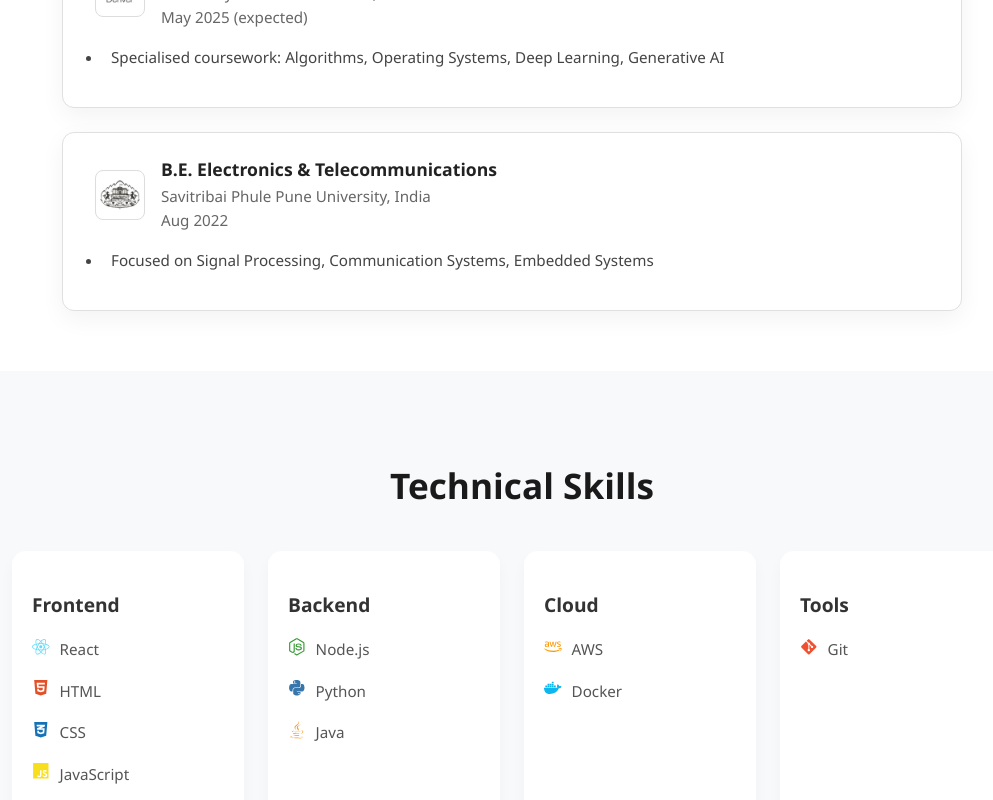
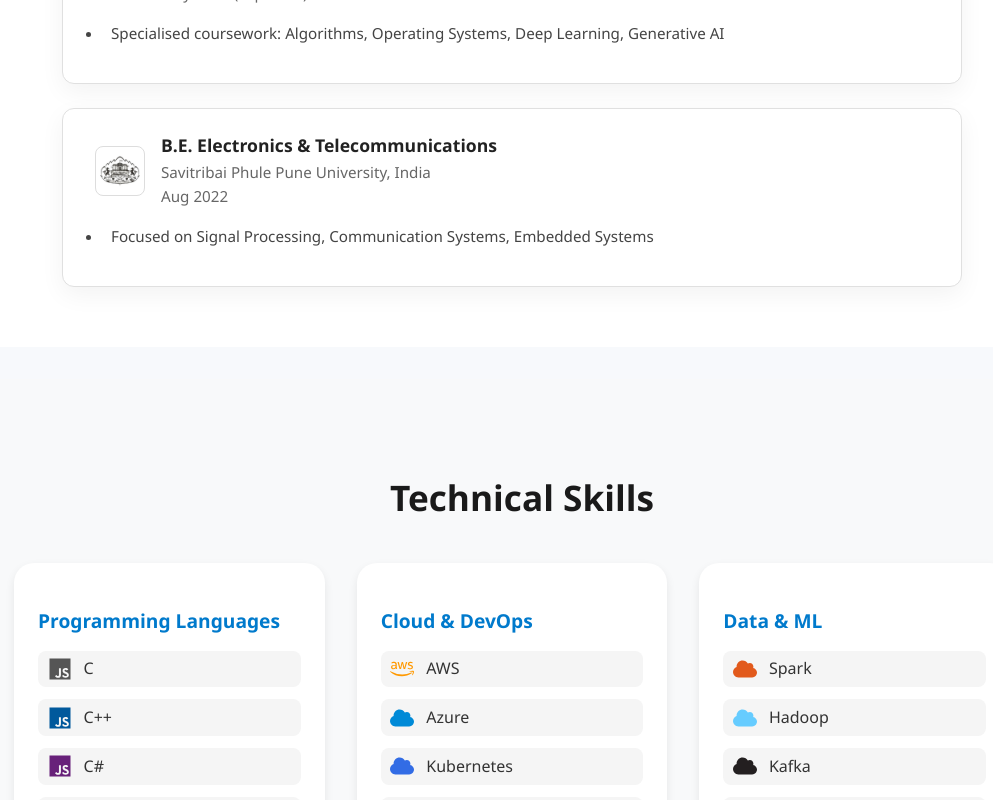
Before and after one commit to neerajghate/portfolio, a React (Create React App) app: page / in a window 1280 px wide. Shown: the part 2000-2800 px from the top of the page, without its empty margins (128-1121 px from the left). Built offline with nearby package versions, Linux system fonts and the light colour scheme; no server answers.

Commit message:
Added Resume and Logo, Added Missing Skills

```diff
--- a/src/components/Hero.css
+++ b/src/components/Hero.css
@@ -2,13 +2,16 @@
   display: flex;
   justify-content: space-between;
   align-items: center;
-  padding: 6rem 2rem 4rem;
-  background-color: #fff;
+  padding: 4rem 2rem;
+  background: linear-gradient(135deg, #f0f4f8 0%, #ffffff 50%, #e6f2fa 100%);
   color: #111;
   flex-wrap: wrap;
   gap: 2rem;
-  border-radius: 0 0 2rem 2rem;
+  transition: background-color 0.4s ease-in-out;
+  border-top-left-radius: 2rem;
+  border-top-right-radius: 2rem;
 }
+
 
 .hero-text {
   flex: 1;
@@ -133,7 +136,7 @@
   }
 
   .hero-image {
-    max-width: 250px;
+    max-width: 200px;
     margin-top: 1rem;
   }
 }
--- a/src/components/Hero.js
+++ b/src/components/Hero.js
@@ -60,7 +60,7 @@
             📄 Resume
           </a>
           <a
-            href="https://calendly.com/neerajghate"
+            href="https://calendly.com/neerajrghate/30min"
             target="_blank"
             rel="noopener noreferrer"
             className="action-button secondary"
--- a/src/components/Skills.css
+++ b/src/components/Skills.css
@@ -1,82 +1,103 @@
+/* Skills.css */
+
 .skills-section {
-  padding: 60px 20px;
+  padding: 4rem 2rem;
   background-color: #f8f9fa;
+  border-radius: 0 0 2rem 2rem;
+  margin-top: 2rem;
 }
 
 .section-title {
   font-size: 2rem;
   text-align: center;
-  margin-bottom: 40px;
-  color: #1f1f1f;
+  margin-bottom: 2.5rem;
+  font-weight: bold;
+  color: #111;
 }
 
 .skills-grid {
   display: grid;
-  grid-template-columns: repeat(auto-fill, minmax(220px, 1fr));
+  grid-template-columns: repeat(auto-fit, minmax(260px, 1fr));
   gap: 2rem;
-  max-width: 1000px;
-  margin: 0 auto;
 }
 
 .skill-category {
-  background: #fff;
-  border-radius: 14px;
-  padding: 20px;
-  box-shadow: 0 8px 16px rgba(0, 0, 0, 0.03);
+  background: #ffffff;
+  padding: 1.5rem;
+  border-radius: 1.25rem;
+  box-shadow: 0 4px 10px rgba(0, 0, 0, 0.08);
   transition: transform 0.3s ease;
+}
+
+.skill-category:hover {
+  transform: translateY(-4px);
 }
 
 .skill-title {
   font-size: 1.2rem;
-  margin-bottom: 10px;
-  color: #333;
   font-weight: 600;
+  margin-bottom: 1rem;
+  color: #007acc;
 }
 
 .skill-list {
   list-style: none;
   padding: 0;
   margin: 0;
+  display: grid;
+  grid-template-columns: 1fr;
+  gap: 0.75rem;
 }
 
 .skill-item {
-  font-size: 0.95rem;
-  padding: 8px 0;
-  color: #555;
   display: flex;
   align-items: center;
-  gap: 10px;
-  cursor: pointer;
-  transition: color 0.3s ease;
+  gap: 0.75rem;
+  padding: 0.4rem 0.6rem;
+  border-radius: 8px;
+  background: #f5f5f5;
+  transition: background 0.3s ease;
 }
 
 .skill-item:hover {
-  color: #111;
-}
-
-.skill-icon-link {
-  display: inline-flex;
-  align-items: center;
-  justify-content: center;
-  color: #666;
-  transition: color 0.3s ease;
-}
-
-.skill-icon-link:hover {
-  color: #000;
+  background: #e0f3ff;
 }
 
 .skill-icon {
-  font-size: 1.1rem;
-}
-.skills-grid {
-  display: grid;
-  grid-template-columns: repeat(auto-fill,minmax(220px,1fr));
-  gap: 1.5rem;
-  max-width: 1000px;
-  margin: 0 auto;
+  font-size: 1.5rem;
+  display: flex;
+  align-items: center;
 }
 
-@media (max-width: 500px) {   /* single column on very small phones */
-  .skills-grid { grid-template-columns: 1fr; }
+.skill-name {
+  font-weight: 500;
+  color: #333;
+  font-size: 1rem;
 }
+
+/* Mobile responsive tweaks */
+@media (max-width: 480px) {
+  .skills-section {
+    padding: 2.5rem 1rem;
+  }
+
+  .section-title {
+    font-size: 1.6rem;
+  }
+
+  .skill-category {
+    padding: 1.25rem;
+  }
+
+  .skill-title {
+    font-size: 1.1rem;
+  }
+
+  .skill-item {
+    padding: 0.3rem 0.5rem;
+  }
+
+  .skill-name {
+    font-size: 0.95rem;
+  }
+}
--- a/src/components/Skills.js
+++ b/src/components/Skills.js
@@ -1,29 +1,48 @@
 import React from "react";
 import {
   FaReact, FaHtml5, FaCss3Alt, FaJs, FaNodeJs, FaPython,
-  FaAws, FaGitAlt, FaDocker, FaJava
+  FaAws, FaGitAlt, FaDocker, FaJava, FaCloud, FaLinux
 } from "react-icons/fa";
 import { motion } from "framer-motion";
 import "./Skills.css";
 
 const skills = {
-  Frontend: [
-    { name: "React", icon: <FaReact />, link: "https://react.dev", color: "#61DBFB" },
-    { name: "HTML", icon: <FaHtml5 />, link: "https://developer.mozilla.org/en-US/docs/Web/HTML", color: "#E34F26" },
-    { name: "CSS", icon: <FaCss3Alt />, link: "https://developer.mozilla.org/en-US/docs/Web/CSS", color: "#1572B6" },
-    { name: "JavaScript", icon: <FaJs />, link: "https://developer.mozilla.org/en-US/docs/Web/JavaScript", color: "#F7DF1E" }
+  "Programming Languages": [
+    { name: "C", icon: <FaJs />, color: "#555555" },
+    { name: "C++", icon: <FaJs />, color: "#00599C" },
+    { name: "C#", icon: <FaJs />, color: "#68217A" },
+    { name: "Python", icon: <FaPython />, color: "#3776AB" },
+    { name: "Java", icon: <FaJava />, color: "#f89820" },
+    { name: "JavaScript", icon: <FaJs />, color: "#F7DF1E" },
+    { name: "TypeScript", icon: <FaJs />, color: "#007acc" },
+    { name: "HTML", icon: <FaHtml5 />, color: "#E34F26" },
+    { name: "CSS", icon: <FaCss3Alt />, color: "#1572B6" }
   ],
-  Backend: [
-    { name: "Node.js", icon: <FaNodeJs />, link: "https://nodejs.org/", color: "#339933" },
-    { name: "Python", icon: <FaPython />, link: "https://python.org", color: "#3776AB" },
-    { name: "Java", icon: <FaJava />, link: "https://www.java.com", color: "#f89820" }
+  "Cloud & DevOps": [
+    { name: "AWS", icon: <FaAws />, color: "#FF9900" },
+    { name: "Azure", icon: <FaCloud />, color: "#008AD7" },
+    { name: "Kubernetes", icon: <FaCloud />, color: "#326CE5" },
+    { name: "Docker", icon: <FaDocker />, color: "#0db7ed" },
+    { name: "Terraform", icon: <FaCloud />, color: "#623CE4" },
+    { name: "Jenkins", icon: <FaCloud />, color: "#D24939" },
+    { name: "Linux", icon: <FaLinux />, color: "#000000" },
+    { name: "OpenShift", icon: <FaCloud />, color: "#EE0000" }
   ],
-  Cloud: [
-    { name: "AWS", icon: <FaAws />, link: "https://aws.amazon.com", color: "#FF9900" },
-    { name: "Docker", icon: <FaDocker />, link: "https://docker.com", color: "#0db7ed" }
+  "Data & ML": [
+    { name: "Spark", icon: <FaCloud />, color: "#E25A1C" },
+    { name: "Hadoop", icon: <FaCloud />, color: "#66CCFF" },
+    { name: "Kafka", icon: <FaCloud />, color: "#231F20" },
+    { name: "Airflow", icon: <FaCloud />, color: "#017CEE" },
+    { name: "SQL/NoSQL", icon: <FaCloud />, color: "#336791" },
+    { name: "MongoDB", icon: <FaCloud />, color: "#47A248" },
+    { name: "Postgres", icon: <FaCloud />, color: "#336791" },
+    { name: "TensorFlow", icon: <FaCloud />, color: "#FF6F00" },
+    { name: "PyTorch", icon: <FaCloud />, color: "#EE4C2C" }
   ],
-  Tools: [
-    { name: "Git", icon: <FaGitAlt />, link: "https://git-scm.com", color: "#F1502F" }
+  "Frameworks & Tools": [
+    { name: "React", icon: <FaReact />, color: "#61DBFB" },
+    { name: "Node.js", icon: <FaNodeJs />, color: "#339933" },
+    { name: "Git", icon: <FaGitAlt />, color: "#F1502F" }
   ]
 };
 
@@ -50,17 +69,12 @@
                   key={index}
                   className="skill-item"
                 >
-                  {skill.icon && (
-                    <a
-                      href={skill.link}
-                      target="_blank"
-                      rel="noreferrer"
-                      className="skill-icon-link"
-                      style={{ color: skill.color }}
-                    >
-                      <span className="skill-icon">{skill.icon}</span>
-                    </a>
-                  )}
+                  <span
+                    className="skill-icon-link"
+                    style={{ color: skill.color }}
+                  >
+                    <span className="skill-icon">{skill.icon}</span>
+                  </span>
                   <span className="skill-name">{skill.name}</span>
                 </motion.li>
               ))}
--- a/src/components/Topbar.css
+++ b/src/components/Topbar.css
@@ -1,105 +1,111 @@
-/* ───────────────── BAR (fills viewport width) ───────────────── */
 .topbar {
   position: fixed;
-  inset: 0 0 auto 0;
-  z-index: 999;
-  background: #fff;
-  border-bottom: 1px solid #eee;
-  box-shadow: 0 2px 6px rgba(0,0,0,.05);
-}
-
-/* inner row  */
-.topbar-row {
-  max-width: 1200px;
-  margin: 0 auto;
-  padding: 1rem 1.5rem;
+  top: 0;
+  left: 0;
+  right: 0;
+  background-color: #fff;
+  z-index: 1000;
   display: flex;
   justify-content: space-between;
   align-items: center;
+  padding: 1rem 2rem;
+  box-shadow: 0 2px 6px rgba(0, 0, 0, 0.05);
+  border-bottom: 1px solid #eee;
+}
+body {
+  padding-top: 80px; /* Makes space for fixed Topbar */
 }
 
-/* logo */
 .logo {
-  font-size: 1.4rem;
+  display: flex;
+  align-items: center;
+  gap: 0.6rem;
+  text-decoration: none;
+  color: #111;
+}
+
+.logo-image {
+  height: 36px;
+  width: auto;
+}
+
+.logo-text {
+  font-size: 1.2rem;
   font-weight: 600;
   color: #111;
-  text-decoration: none;
 }
 
-/* ─────────────── NAV LINKS ─────────────── */
-nav {
+.right-side {
+  display: flex;
+  align-items: center;
+}
+
+.topbar nav {
   display: flex;
   gap: 1.8rem;
 }
 
-nav a {
+.topbar a {
   position: relative;
+  text-decoration: none;
+  color: #222;
   font-weight: 500;
-  color: #222;
-  text-decoration: none;
+  transition: color 0.3s ease;
   padding-bottom: 2px;
-  transition: color .25s ease;
 }
 
-nav a::after {
+.topbar a:hover {
+  color: #007acc;
+}
+
+.topbar a::after {
   content: "";
   position: absolute;
+  width: 0%;
+  height: 2px;
   left: 0;
   bottom: 0;
-  width: 0%;
-  height: 2px;
-  background: #007acc;
-  transition: width .25s ease;
+  background-color: #007acc;
+  transition: width 0.3s ease-in-out;
 }
 
-nav a:hover { color: #007acc; }
-nav a:hover::after { width: 100%; }
-
-/* ─────────────── HAMBURGER BUTTON ─────────────── */
-.menu-btn {
-  display: none;           /* hidden on desktop */
-  background: none;
-  border: none;
-  cursor: pointer;
-  padding: .25rem;
-  color: #222;
+.topbar a:hover::after {
+  width: 100%;
 }
 
-/* ─────────────── MOBILE (≤ 768 px) ─────────────── */
-@media (max-width: 768px) {
-  /* show hamburger */
-  .menu-btn { display: block; }
-
-  /* stack logo & burger to the left, push nav under */
-  .topbar-row { flex-wrap: wrap; }
-
-  /* starting (closed) state */
-  nav {
-    flex-direction: column;
-    width: 100%;
-    gap: 1rem;
-    overflow: hidden;
-    max-height: 0;
-    transition: max-height .3s ease;
-  }
-
-  /* open state */
-  nav.open { max-height: 400px; }   /* enough for all links */
-
-  /* links fill full width for easier tapping */
-  nav a { padding: .5rem 0; }
-}
-/* ───── offset the fixed bar ───── */
-.topbar + section,
-.topbar + div {
-  /* height of the bar (≈ 72 px) */
-  margin-top: 72px;
+/* Mobile Styles */
+.menu-toggle {
+  display: none;
+  font-size: 1.5rem;
+  cursor: pointer;
+  margin-left: 1rem;
 }
 
 @media (max-width: 768px) {
-  /* slightly taller when the hamburger is present */
-  .topbar + section,
-  .topbar + div {
-    margin-top: 80px;
+  .topbar {
+    flex-direction: row;
+    justify-content: space-between;
+    align-items: center;
+  }
+
+  .topbar nav {
+    display: none;
+    flex-direction: column;
+    gap: 1rem;
+    position: absolute;
+    top: 64px;
+    right: 16px;
+    background-color: #fff;
+    padding: 1rem;
+    border: 1px solid #ddd;
+    box-shadow: 0 4px 10px rgba(0, 0, 0, 0.1);
+  }
+
+  .topbar nav.open {
+    display: flex;
+  }
+
+  .menu-toggle {
+    display: block;
   }
 }
```
Also changed, not shown: src/components/Topbar.js (+18 -32 lines), 1 other file (tests, documents, lock files or other folders).
